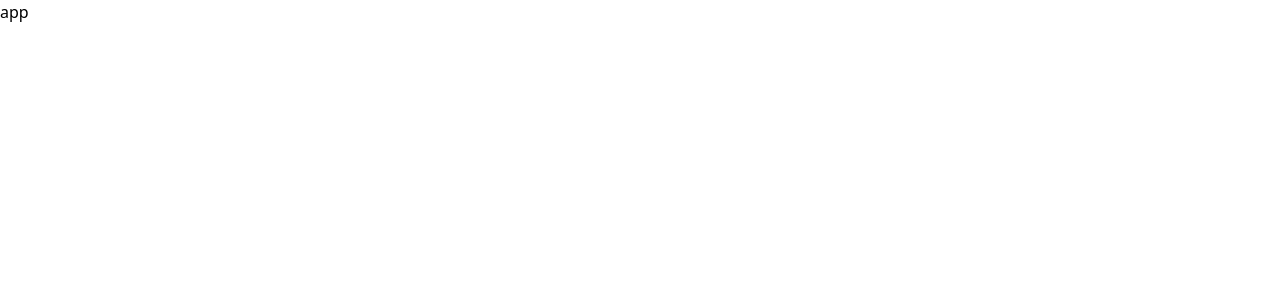
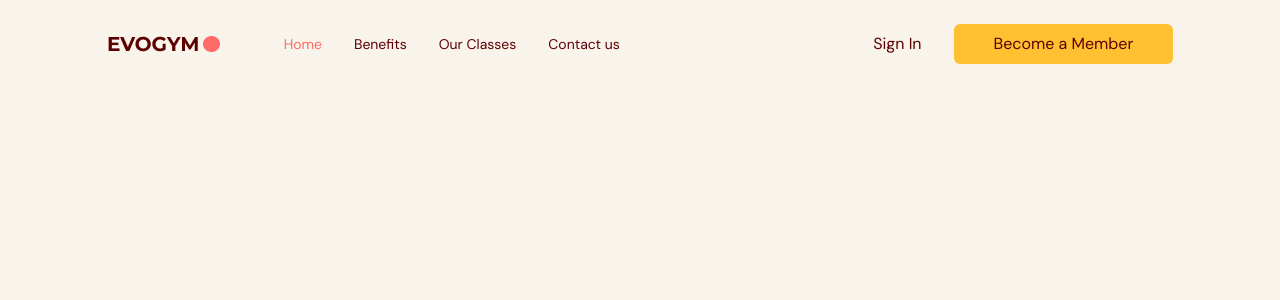
Before and after one commit to zhengsq23/gym, a React (Vite) app: page / in a window 1280 px wide. Shown: the top 300 px of the page. Built offline with nearby package versions, Linux system fonts and the light colour scheme.

Commit message:
移动端与网页端navbar设置

```diff
--- a/src/App.tsx
+++ b/src/App.tsx
@@ -1,7 +1,30 @@
+import Navbar from "@/scenes/navbar"
+import { useEffect, useState } from "react"
+import { SelectedPage } from "./shared/types"
+
 function App() {
+  const [selectedPage, setSelectedPage]=useState<SelectedPage>(SelectedPage.Home)
+  const [isTopOfPage, setIsTopOfPage]=useState<boolean>(true);
+  useEffect(()=>{
+    const handleScroll = () => {
+      if(window.scrollY===0){
+        setIsTopOfPage(true)
+        setSelectedPage(SelectedPage.Home)
+      }
+      if(window.scrollY!==0){
+        setIsTopOfPage(false)
+      }
+    }
+    window.addEventListener("scroll",handleScroll)
+    return ()=>window.removeEventListener("scroll",handleScroll)
+  },[])
   return (
-    <div className='app'>
-      app
+    <div className='app bg-gray-20'>
+      <Navbar
+        isTopOfPage={isTopOfPage}
+        selectedPage={selectedPage}
+        setSelectedPage={setSelectedPage}/>
+
     </div>
   )
 }
--- /dev/null
+++ b/src/hooks/useMediaQuery.ts
@@ -0,0 +1,19 @@
+import { useState, useEffect } from "react";
+
+const useMediaQuery = (query: string) => {
+  const [matches, setMatches] = useState(false);
+
+  useEffect(() => {
+    const media = window.matchMedia(query);
+    if (media.matches !== matches) {
+      setMatches(media.matches);
+    }
+    const listener = () => setMatches(media.matches);
+    window.addEventListener("resize", listener);
+    return () => window.removeEventListener("resize", listener);
+  }, [matches, query]);
+
+  return matches;
+};
+
+export default useMediaQuery;
--- a/src/index.css
+++ b/src/index.css
@@ -1,3 +1,15 @@
+@import url('https://fonts.googleapis.com/css2?family=DM+Sans:ital,opsz@0,9..40;1,9..40&family=Montserrat:ital,wght@0,700;1,700&display=swap');
+
 @tailwind base;
 @tailwind components;
 @tailwind utilities;
+
+html,
+body,
+#root,
+.app{
+    height: 100%;
+    width: 100%;
+    font-family: "DM Sans", sans-serif;
+    @apply text-gray-500;
+}
--- /dev/null
+++ b/src/scenes/navbar/Link.tsx
@@ -0,0 +1,29 @@
+import { SelectedPage } from "@/shared/types";
+import AnchorLink from "react-anchor-link-smooth-scroll"
+
+type Props = {
+    page:string;
+    selectedPage:SelectedPage;
+    setSelectedPage:(value:SelectedPage)=>void;
+}
+
+const Link = ({
+    page,
+    selectedPage,
+    setSelectedPage
+}: Props) => {
+    const lowerCasePage=page.toLowerCase().replace(/ /g, "") as SelectedPage
+  return (
+    <AnchorLink
+    className={`${selectedPage === lowerCasePage ? "text-primary-500":""}
+        transition duration-500 hover:text-primary-300
+    `}
+    href={`#${lowerCasePage}`}
+    onClick={()=>setSelectedPage(lowerCasePage)}
+    >
+        {page}
+    </AnchorLink>
+  )
+}
+
+export default Link
--- /dev/null
+++ b/src/scenes/navbar/index.tsx
@@ -0,0 +1,96 @@
+import { useState } from "react";
+import { Bars3Icon, XMarkIcon } from '@heroicons/react/24/solid';
+import Logo from "@/assets/Logo.png"
+import Link from "./Link";
+import { SelectedPage } from "@/shared/types";
+import useMediaQuery from "@/hooks/useMediaQuery";
+import ActionButton from "@/shared/ActionButton";
+
+type Props = {
+    isTopOfPage:boolean;
+    selectedPage:SelectedPage;
+    setSelectedPage:(value:SelectedPage)=>void;
+}
+
+const Navbar = ({isTopOfPage, selectedPage,setSelectedPage}: Props) => {
+    const flexBetween = "flex items-center justify-between"
+    const [isMenuToggled, setIsMenuToggled]=useState<boolean>(false)
+    const isAboveMediumScreens = useMediaQuery("(min-width: 1060px)")
+    const navbarBackground = isTopOfPage?"":"bg-primary-100 frop-shadow";
+
+    return (
+        <nav>
+            <div className={`${navbarBackground} ${flexBetween} fixed top-0 z-30 w-full py-6`}>
+            <div className={`${flexBetween} mx-auto w-5/6`}>
+                <div className={`${flexBetween} w-full gap-16`}>
+                    <img alt="logo" src={Logo} />
+
+                    {isAboveMediumScreens ? (
+                    <div className={`${flexBetween} w-full`}>
+                        <div className={`${flexBetween} gap-8 text-sm`}>
+                        <Link
+                            page="Home"
+                            selectedPage={selectedPage}
+                            setSelectedPage={setSelectedPage}/>
+                        <Link
+                            page="Benefits"
+                            selectedPage={selectedPage}
+                            setSelectedPage={setSelectedPage}/>
+                        <Link page="Our Classes"
+                            selectedPage={selectedPage}
+                            setSelectedPage={setSelectedPage}/>
+                        <Link page="Contact us"
+                            selectedPage={selectedPage}
+                            setSelectedPage={setSelectedPage}/>
+                        </div>
+                        <div className={`${flexBetween} gap-8`}>
+                            <p>Sign In</p>
+                            <ActionButton setSelectedPage={setSelectedPage}>Become a Member</ActionButton>
+                        </div>
+                    </div>
+                    ):(
+                        <button
+                            className="rounded-full bg-secondary-500 p-2"
+                            onClick={()=>setIsMenuToggled(!isMenuToggled)}
+                            >
+                                <Bars3Icon className="h-6 w-6 text-white"></Bars3Icon>
+
+                        </button>
+                    )
+                }
+                </div>
+            </div>
+            </div>
+            {/* mobile menu */}
+            {!isAboveMediumScreens && isMenuToggled && (
+                <div className="fixed right-0 bottom-0 z-40 h-full w-[300px] bg-primary-100 drop-shadow-xl">
+                    {/* close icon */}
+                    <div className="flex justify-end p-12">
+                        <button onClick={()=>setIsMenuToggled(!isMenuToggled)}>
+                            <XMarkIcon className="h-6 w-6 text-gray-400"></XMarkIcon>
+                        </button>
+                    </div>
+                    {/* menu items */}
+                    <div className="ml-[33%] flex flex-col gap-10 text-2xl">
+                    <Link
+                            page="Home"
+                            selectedPage={selectedPage}
+                            setSelectedPage={setSelectedPage}/>
+                        <Link
+                            page="Benefits"
+                            selectedPage={selectedPage}
+                            setSelectedPage={setSelectedPage}/>
+                        <Link page="Our Classes"
+                            selectedPage={selectedPage}
+                            setSelectedPage={setSelectedPage}/>
+                        <Link page="Contact us"
+                            selectedPage={selectedPage}
+                            setSelectedPage={setSelectedPage}/>
+                    </div>
+                </div>
+            )}
+        </nav>
+    )
+}
+
+export default Navbar
--- /dev/null
+++ b/src/shared/ActionButton.tsx
@@ -0,0 +1,19 @@
+import React from 'react'
+import AnchorLink from 'react-anchor-link-smooth-scroll'
+import { SelectedPage } from './types'
+type Props = {
+    children:React.ReactNode;
+    setSelectedPage:(value:SelectedPage)=>void
+}
+
+const ActionButton = ({children, setSelectedPage}: Props) => {
+  return (
+    <AnchorLink
+    className='rounded-md bg-secondary-500 px-10 py-2 hover:bg-primary-500 hover:text-white'
+    onClick={()=>setSelectedPage(SelectedPage.ContactUs)}
+    href={`#${SelectedPage.ContactUs}`}
+    >{children}</AnchorLink>
+  )
+}
+
+export default ActionButton
--- /dev/null
+++ b/src/shared/types.ts
@@ -0,0 +1,6 @@
+export enum SelectedPage{
+    Home = "home",
+    Benefits = "benefits",
+    OurClasses = "ourclass",
+    ContactUs = "contactus"
+  }
--- a/tailwind.config.js
+++ b/tailwind.config.js
@@ -11,11 +11,11 @@
         "gray-50": "#EFE6E6",
         "gray-100": "#DFCCCC",
         "gray-500": "#5E0000",
-        "primary-100": "FFE1E0",
-        "primary-300": "FFA6A3",
-        "primary-500": "FF6B66",
-        "secondary-400": "FFCD58",
-        "secondary-500": "FFC132",
+        "primary-100": "#FFE1E0",
+        "primary-300": "#FFA6A3",
+        "primary-500": "#FF6B66",
+        "secondary-400": "#FFCD58",
+        "secondary-500": "#FFC132",
       },
       backgroundImage: (theme) => ({
         "gradient-yellowred": "linear-gradient(90deg, #FF616A 0%, #FFC837 100%)",
```
